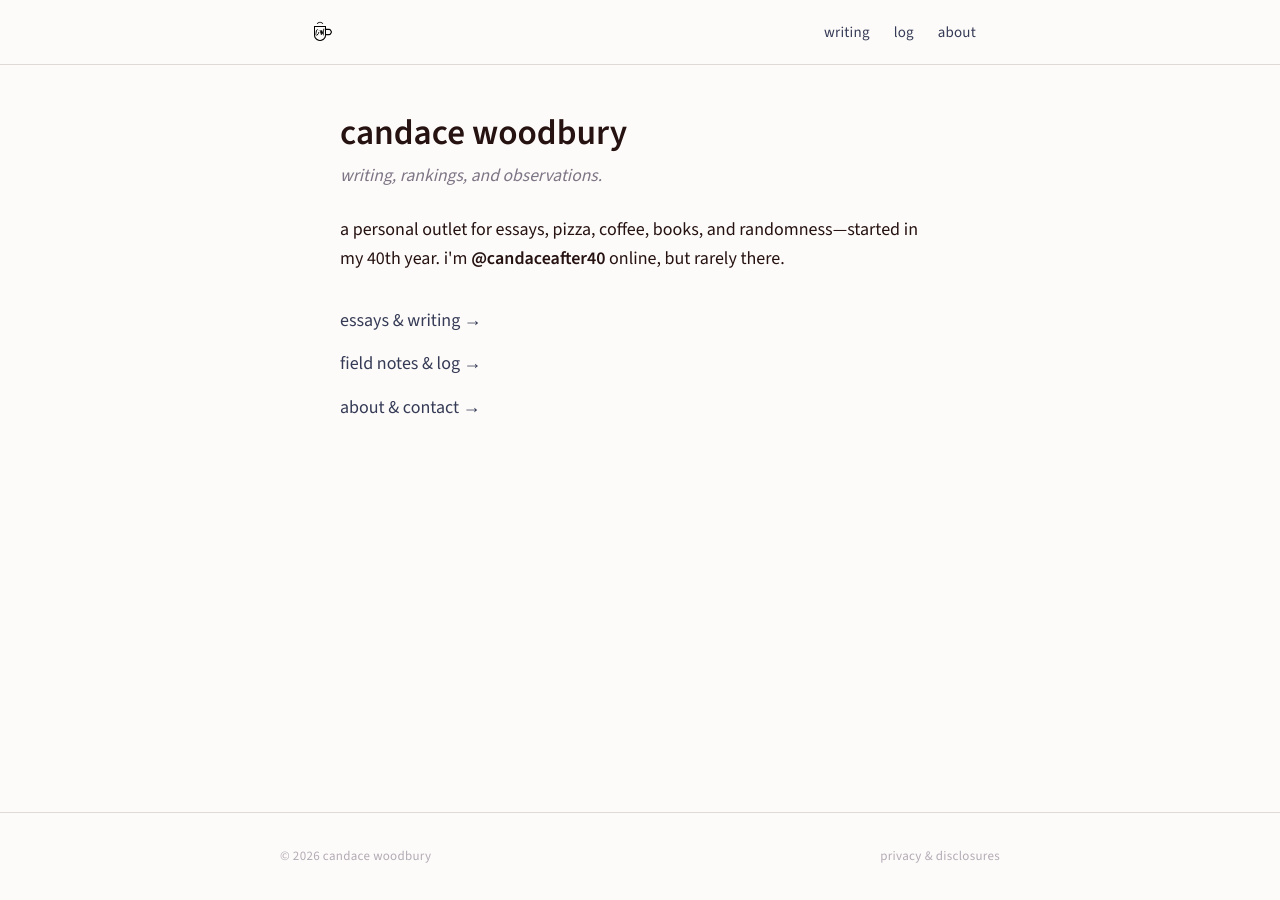
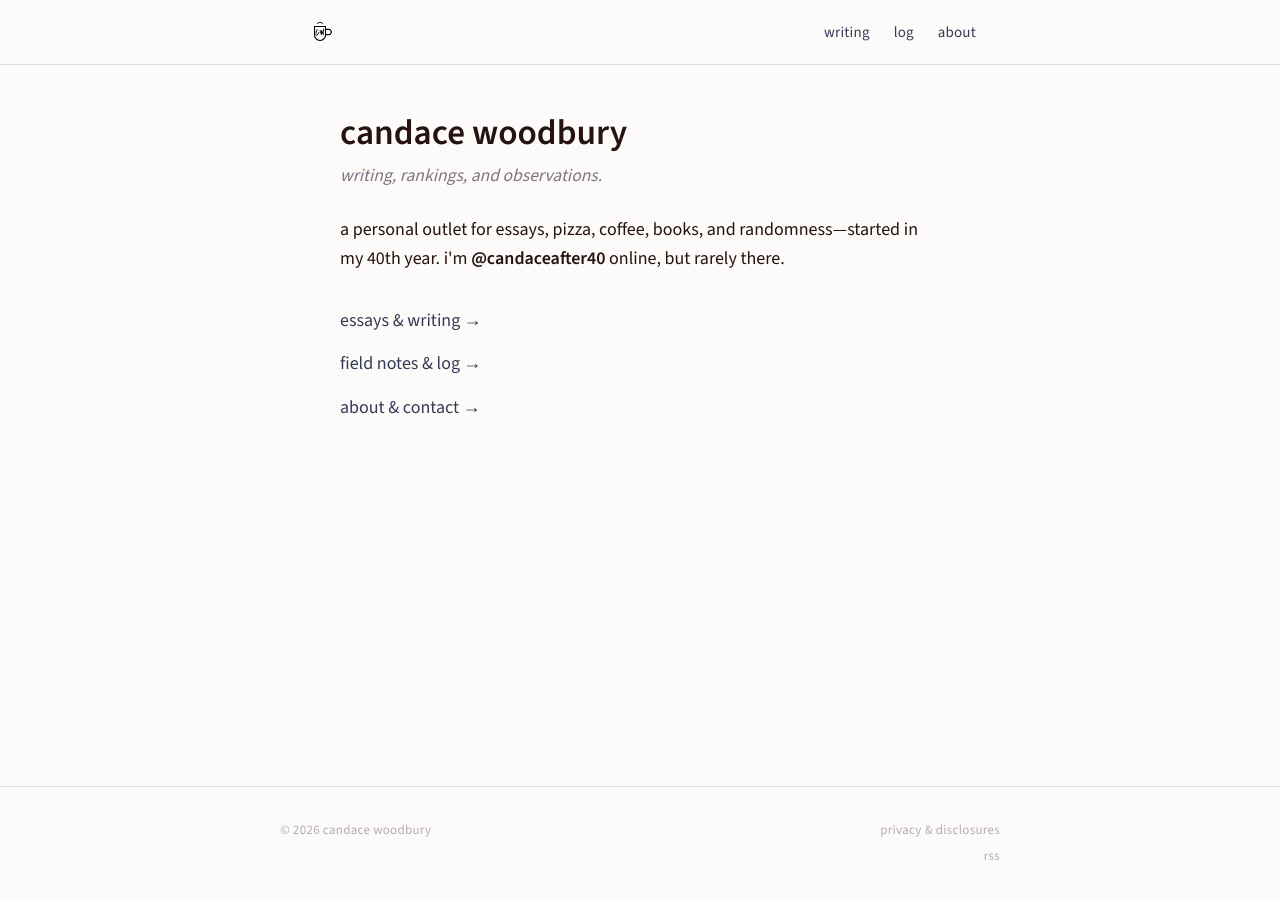
Before and after one commit to candacemonster/candace-woodbury, a Jekyll site: the page built from index.html, in a window 1280 px wide. Built offline with Jekyll 4.4.1, drawn with Linux system fonts in a browser that asks for light colours.

Commit message:
add feed to footer update css

```diff
--- a/_includes/footer.html
+++ b/_includes/footer.html
@@ -1,6 +1,9 @@
 <footer class="site-footer" role="contentinfo">
   <div class="site-footer-inner">
     <span>© {{ 'now' | date: "%Y" }} candace woodbury</span>
-    <a href="{{ '/privacy/' | relative_url }}">privacy & disclosures</a>
+    <div class="site-footer-links">
+      <a href="{{ '/privacy/' | relative_url }}">privacy & disclosures</a>
+      <a href="{{ '/feed.xml' | relative_url }}">RSS</a>
+    </div>
   </div>
 </footer>
--- a/assets/css/style.css
+++ b/assets/css/style.css
@@ -362,7 +362,7 @@ sup {
   margin-inline: auto;
   display: flex;
   justify-content: space-between;
-  align-items: center;
+  align-items: flex-start;
   gap: var(--space-4);
   flex-wrap: wrap;
   font-size: var(--text-xs);
@@ -373,6 +373,13 @@ sup {
 .site-footer a {
   color: var(--color-text-faint);
   text-decoration: none;
+}
+
+.site-footer-links {
+  display: flex;
+  flex-direction: column;
+  align-items: flex-end;
+  gap: var(--space-1);
 }
 
 .site-footer a:hover {
```
